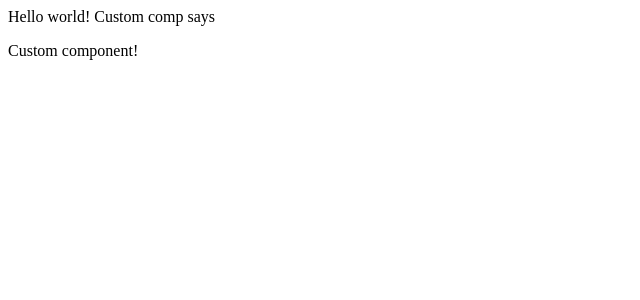
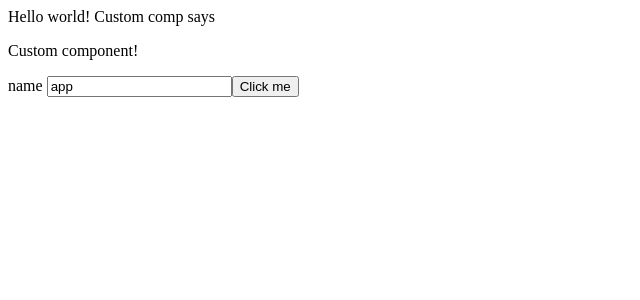
Before and after one commit to VinayakBorhade/intro-app, an Angular app: page / in a window 1280 px wide. Shown: the top 300 px of the page, without its empty margins (0-640 px from the left). Built offline with nearby package versions, Linux system fonts and the light colour scheme.

Commit message:
data and event binding

```diff
--- a/src/app/app.component.html
+++ b/src/app/app.component.html
@@ -1,2 +1,6 @@
 Hello world!
 Custom comp says <app-hello></app-hello>
+
+<input type = "text" value = "{{myvar}}" [disabled] = "myDisabled" >
+
+<button (click) = "clickFunction()" >Click me</button>
--- a/src/app/app.component.ts
+++ b/src/app/app.component.ts
@@ -45,13 +45,29 @@ function log2(className) {
   templateUrl: './app.component.html',
   styleUrls: ['./app.component.scss']
 })
-@log2
+// @log2
 export class AppComponent {
     title = 'intro-app';
+    myvar = "app";
+    myDisabled = false;
 
     constructor() {
-        console.log("simple method called!");
-        console.log("constructor called ", this.simpleMethod(5));
+        // console.log("simple method called!");
+        // console.log("constructor called ", this.simpleMethod(5));
+
+        this.myvar = "app";
+        this.myDisabled = false;
+
+        // setInterval(() => {
+        //     this.myvar = Math.random().toString();
+        //     this.myDisabled = Math.random() > 0.5
+        // }, 500);
+
+    }
+
+    clickFunction() {
+        this.myDisabled = !this.myDisabled;
+        console.log("function called!");
     }
 
     @log
--- a/src/app/hello/hello.component.html
+++ b/src/app/hello/hello.component.html
@@ -1 +1,7 @@
 <p>Custom component!</p>
+
+{{name}}
+
+
+
+<!-- {{someTask()}} -->
--- a/src/app/hello/hello.component.ts
+++ b/src/app/hello/hello.component.ts
@@ -7,9 +7,22 @@ import { Component, OnInit } from '@angular/core';
 })
 export class HelloComponent implements OnInit {
 
-  constructor() { }
+    name = "name";
+    i = 0;
+    r = Math.random();
 
-  ngOnInit(): void {
-  }
+
+    constructor() {
+    }
+
+    someTask() {
+        // console.log(`Called ${this.i++} times`);
+    }
+
+    ngOnInit(): void {
+        // setInterval(() => {
+        //     this.r = Math.random();
+        // }, 50);
+    }
 
 }
```
